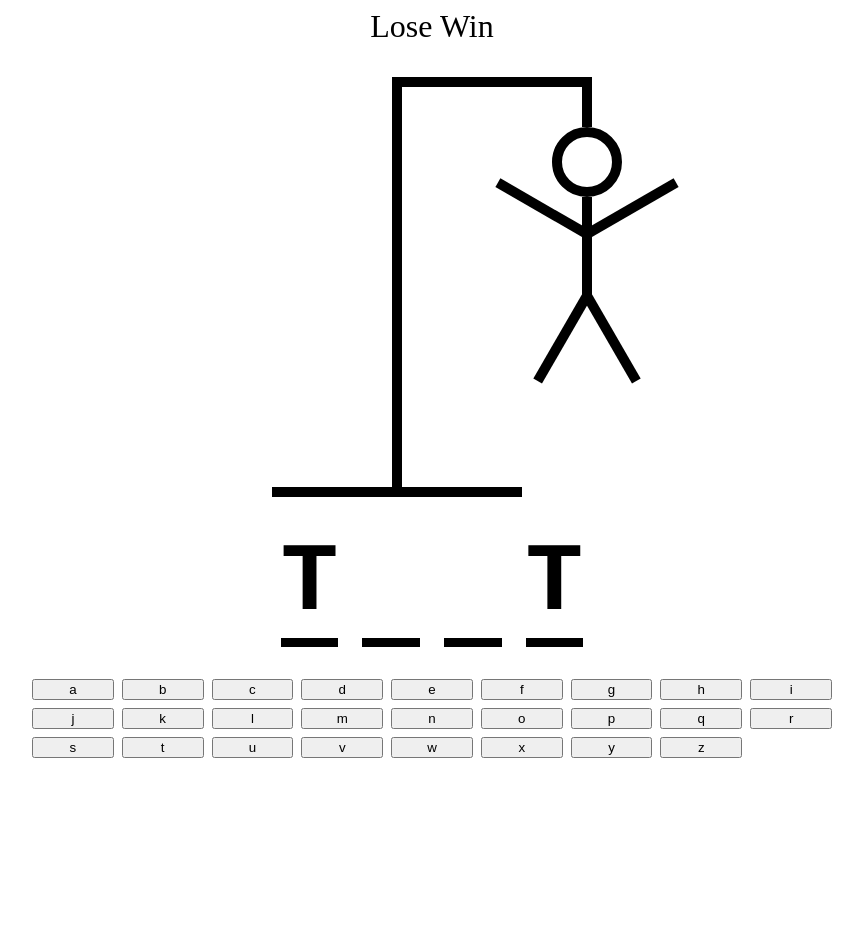
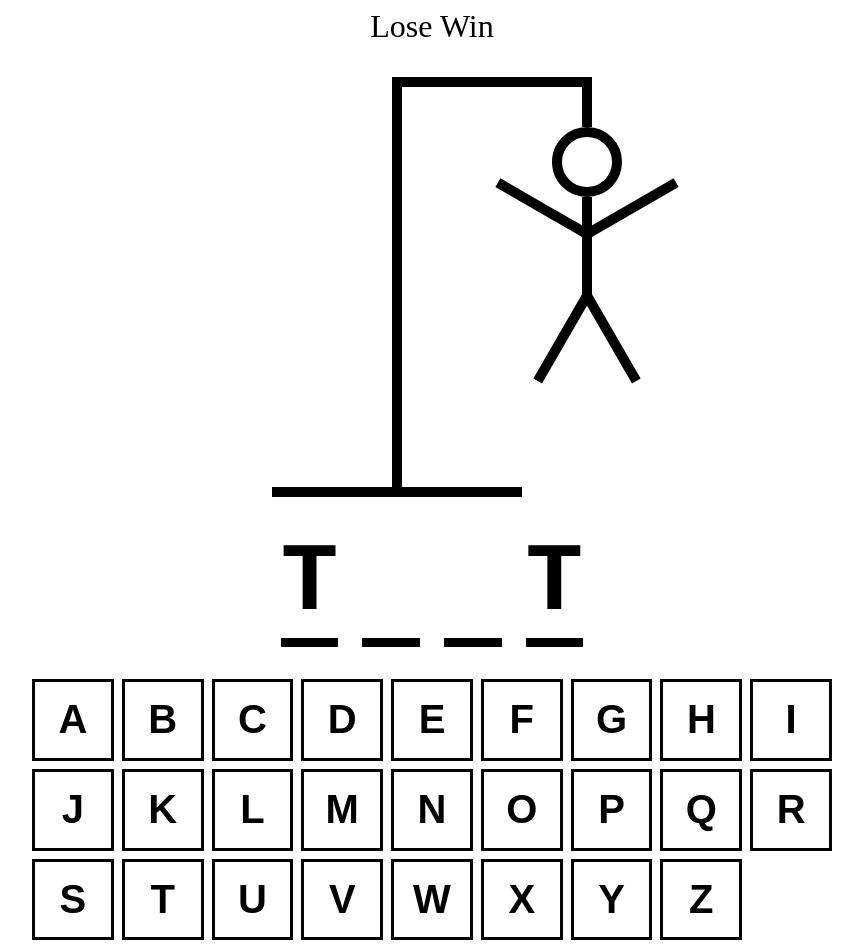
Before and after one commit to ChrisLee2477/Hangman, a React (Vite) app: page / in a window 1280 px wide. Shown: the whole page, without its empty margins (208-1071 px from the left). Before the commit the page ends 800 px from the top, so only its background shows below. Built offline with nearby package versions, Linux system fonts and the light colour scheme.

Commit message:
styled the buttons

```diff
--- a/src/App.tsx
+++ b/src/App.tsx
@@ -9,7 +9,9 @@ function App() {
     return words[Math.floor(Math.random() * words.length)];
   });
   const [guessedLetters, setGuessedLetters] = useState<string[]>([]);
-  console.log(wordToGuess);
+  const incorrectLetters = guessedLetters.filter(
+    (letter) => !wordToGuess.includes(letter)
+  );
   return (
     <div
       style={{
@@ -22,7 +24,7 @@ function App() {
       }}
     >
       <div style={{ fontSize: "2rem", textAlign: "center" }}>Lose Win</div>
-      <HangmanDrawing />
+      <HangmanDrawing numberOfGuesses={incorrectLetters.length} />
       <HangmanWord />
       <div style={{ alignSelf: "stretch" }}>
         <Keyboard />
--- /dev/null
+++ b/src/Keyboard.module.css
@@ -0,0 +1,26 @@
+.btn {
+  width: 100%;
+  border: 3px solid black;
+  background: none;
+  aspect-ratio: 1/1;
+  font-size: 2.5rem;
+  text-transform: uppercase;
+  padding: 0.5rem;
+  font-weight: bold;
+  cursor: pointer;
+  color: black;
+}
+
+.btn.active {
+  background-color: hsl(200, 100%, 50%);
+  color: white;
+}
+
+.btn.inactive {
+  opacity: 0.3;
+}
+
+.btn:hover:not(:disabled),
+.btn:focus:not(:disabled) {
+  background-color: hsl(200, 100%, 75%);
+}
--- a/src/keyboard.tsx
+++ b/src/keyboard.tsx
@@ -1,3 +1,4 @@
+import styles from "./Keyboard.module.css";
 const KEYS = [
   "a",
   "b",
@@ -36,7 +37,11 @@ export default function Keyboard() {
       }}
     >
       {KEYS.map((key) => {
-        return <button key={key}>{key}</button>;
+        return (
+          <button className={styles.btn} key={key}>
+            {key}
+          </button>
+        );
       })}
     </div>
   );
```
